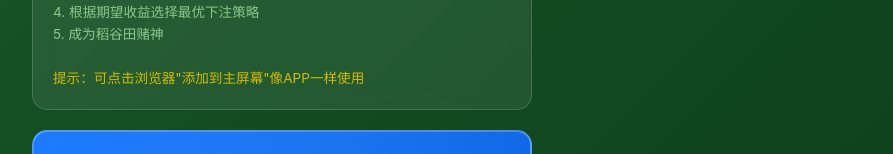
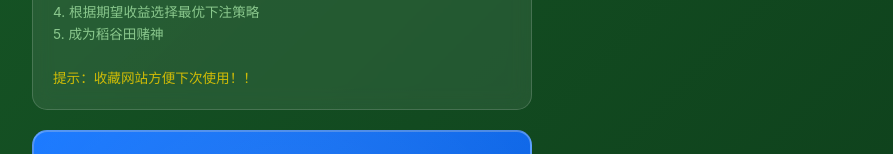
Before and after one commit to MegaKeqing/tuibaozi-calculator, a plain HTML site: page index.html in a window 1280 px wide. Shown: the part 616-770 px from the top of the page, without its empty margins (358-1251 px from the left). Drawn offline with Linux system fonts and the light colour scheme.

Commit message:
Add files via upload

```diff
--- a/index.html
+++ b/index.html
@@ -498,7 +498,8 @@
                 4. 根据期望收益选择最优下注策略<br>
                 5. 成为稻谷田赌神<br>
                 <br>
-                <span style="color: #ffd700;">提示：可点击浏览器"添加到主屏幕"像APP一样使用</span>
+                <!-- <span style="color: #ffd700;">提示：可点击浏览器"添加到主屏幕"像APP一样使用</span> -->
+                <span style="color: #ffd700;">提示：收藏网站方便下次使用！！</span>
             </div>
         </div>
     </div>
```
